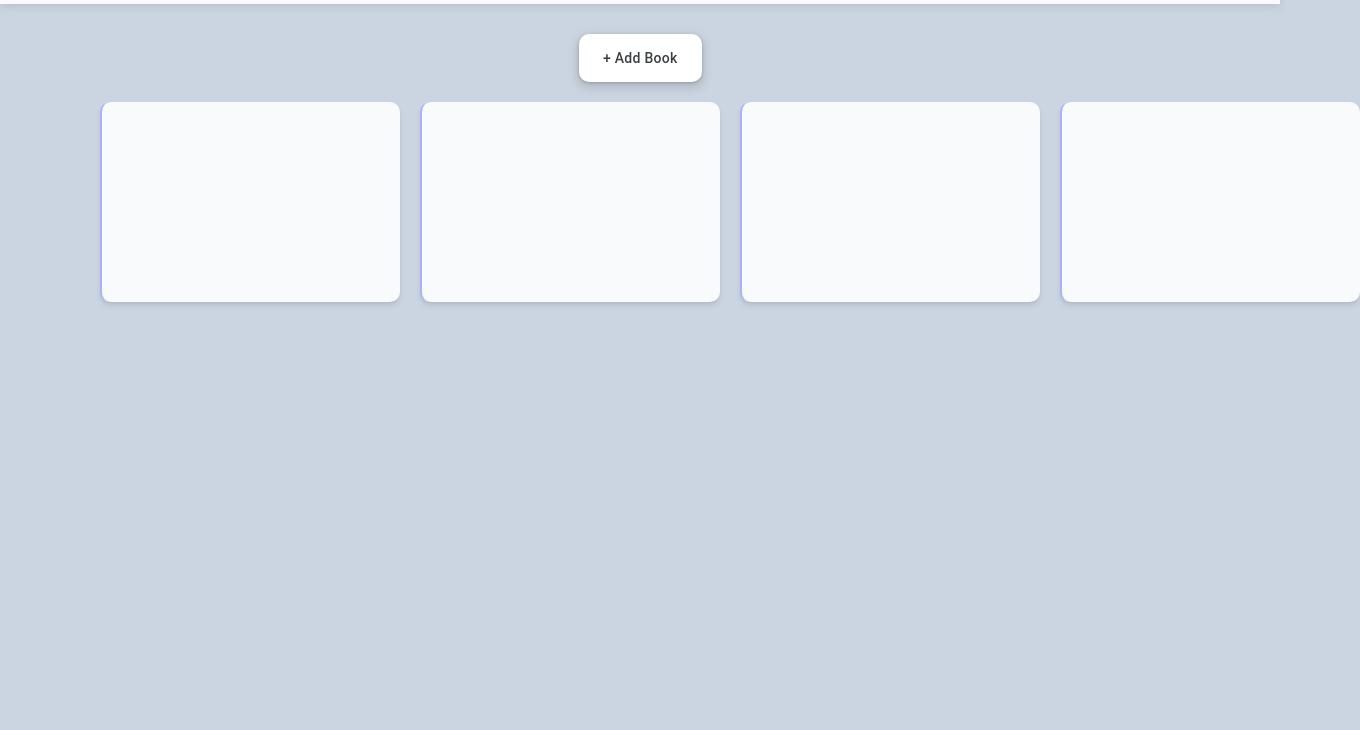
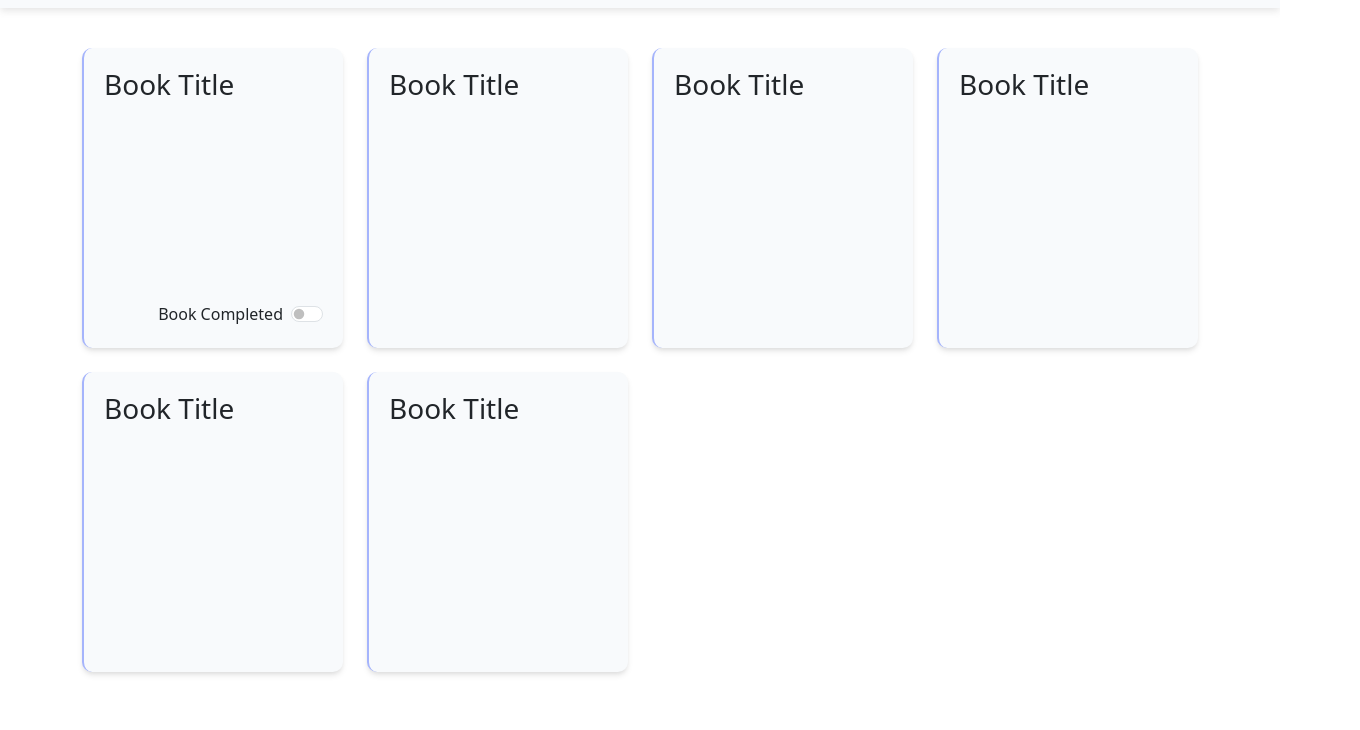
Before and after one commit to kaeladair/library-app, a plain HTML site: page index.html in a window 1280 px wide. Shown: the part 70-800 px from the top of the page, 1360 px wide, since content can reach past the window. Drawn offline with nearby package versions, Linux system fonts and the light colour scheme.

Commit message:
Bootstrap styling and modal

```diff
--- a/css/styles.css
+++ b/css/styles.css
@@ -10,6 +10,10 @@ body {
 }
 
 #header {
+    display: flex;
+    flex-direction: row;
+    justify-content: space-between;
+    align-items: center;
     width: 100vw;
     height: auto;
     background-color: #f8fafc;
@@ -19,14 +23,16 @@ body {
 
 #title {
     color: black;
-    font-size: 25px;
+    font-size: 22px;
+    justify-content: center;
+    align-items: center;
+    margin: 0;
 }
 
 #create-btn {
     display: flex;
     flex-direction: row;
     justify-content: center;
-    margin-top: 30px;
 }
 
 #book-btn {
@@ -39,88 +45,15 @@ body {
     font-weight: 400;
 }
 
-/* CSS */
-.button-17 {
-  align-items: center;
-  appearance: none;
-  background-color: #fff;
-  border-radius: 10px;
-  border-style: none;
-  box-shadow: rgba(0, 0, 0, .2) 0 3px 5px -1px,rgba(0, 0, 0, .14) 0 6px 10px 0,rgba(0, 0, 0, .12) 0 1px 18px 0;
-  box-sizing: border-box;
-  color: #3c4043;
-  cursor: pointer;
-  display: inline-flex;
-  fill: currentcolor;
-  font-family: "Google Sans",Roboto,Arial,sans-serif;
-  font-size: 14px;
-  font-weight: 500;
-  height: 48px;
-  justify-content: center;
-  letter-spacing: .25px;
-  line-height: normal;
-  max-width: 100%;
-  overflow: visible;
-  padding: 2px 24px;
-  position: relative;
-  text-align: center;
-  text-transform: none;
-  transition: box-shadow 280ms cubic-bezier(.4, 0, .2, 1),opacity 15ms linear 30ms,transform 270ms cubic-bezier(0, 0, .2, 1) 0ms;
-  user-select: none;
-  -webkit-user-select: none;
-  touch-action: manipulation;
-  width: auto;
-  will-change: transform,opacity;
-  z-index: 0;
-}
-
-.button-17:hover {
-  background: #F6F9FE;
-  color: #174ea6;
-}
-
-.button-17:active {
-  box-shadow: 0 4px 4px 0 rgb(60 64 67 / 30%), 0 8px 12px 6px rgb(60 64 67 / 15%);
-  outline: none;
-}
-
-.button-17:focus {
-  outline: none;
-  border: 2px solid #4285f4;
-}
-
-.button-17:not(:disabled) {
-  box-shadow: rgba(60, 64, 67, .3) 0 1px 3px 0, rgba(60, 64, 67, .15) 0 4px 8px 3px;
-}
-
-.button-17:not(:disabled):hover {
-  box-shadow: rgba(60, 64, 67, .3) 0 2px 3px 0, rgba(60, 64, 67, .15) 0 6px 10px 4px;
-}
-
-.button-17:not(:disabled):focus {
-  box-shadow: rgba(60, 64, 67, .3) 0 1px 3px 0, rgba(60, 64, 67, .15) 0 4px 8px 3px;
-}
-
-.button-17:not(:disabled):active {
-  box-shadow: rgba(60, 64, 67, .3) 0 4px 4px 0, rgba(60, 64, 67, .15) 0 8px 12px 6px;
-}
-
-.button-17:disabled {
-  box-shadow: rgba(60, 64, 67, .3) 0 1px 3px 0, rgba(60, 64, 67, .15) 0 4px 8px 3px;
-}
-
-#book-grid {
-    display: grid;
-    grid-template-columns: 1fr 1fr 1fr 1fr;
-    margin: 20px;
-    margin-left: 100px;
-    margin-right: 100px;
-    gap: 20px;
+.books {
+    margin-top: 40px;
 }
 
 .book {
-    width: 300px;
-    height: 200px;
+    display: flex;
+    flex-direction: column;
+    justify-content: space-between;
+    height: 300px;
     background-color: #f8fafc;
     border-radius: 10px;
     border-left: 2px solid #a5b4fc;
--- a/index.html
+++ b/index.html
@@ -6,24 +6,94 @@
     <link rel="stylesheet" href="https://fonts.googleapis.com/css2?family=Material+Symbols+Outlined:opsz,wght,FILL,GRAD@20..48,100..700,0..1,-50..200" />
     <link rel="stylesheet" href="css/styles.css">
     <title>Library App</title>
+    <link href="https://cdn.jsdelivr.net/npm/bootstrap@5.3.0/dist/css/bootstrap.min.css" rel="stylesheet" integrity="sha384-9ndCyUaIbzAi2FUVXJi0CjmCapSmO7SnpJef0486qhLnuZ2cdeRhO02iuK6FUUVM" crossorigin="anonymous">
 </head>
 <body>
 
     <div id="header">
-        <h1 id="title">Library</h1>
-
+        <h1 id="title">Library App</h1>
+        <div id="create-btn">
+            <button class="btn btn-primary" data-bs-toggle="modal" data-bs-target="#exampleModal">Add Book</button>
+        </div>
     </div>
 
-    <div id="create-btn">
-        <button class="button-17" role="button">+ Add Book</button>
+    <!-- Modal -->
+    <div class="modal fade" id="exampleModal" tabindex="-1" aria-labelledby="exampleModalLabel" aria-hidden="true">
+        <div class="modal-dialog">
+        <div class="modal-content">
+            <div class="modal-header">
+            <h1 class="modal-title fs-5" id="exampleModalLabel">Add Book</h1>
+            <button type="button" class="btn-close" data-bs-dismiss="modal" aria-label="Close"></button>
+            </div>
+            <div class="modal-body">
+                <div class="mb-3">
+                    <label for="exampleFormControlInput1" class="form-label">Book Title</label>
+                    <input type="text" class="form-control" id="exampleFormControlInput1" placeholder="Harry Potter">
+                </div>
+                 <div class="mb-3">
+                    <label for="exampleFormControlInput2" class="form-label">Author</label>
+                    <input type="text" class="form-control" id="exampleFormControlInput2" placeholder="J.K. Rowling">
+                </div>
+                <div class="mb-3">
+                    <label for="exampleNumber" class="form-label">Pages</label>
+                    <input type="number" class="form-control" id="exampleNumber" placeholder="135">
+                </div>
+                <div class="mb-3">
+                    <label for="exampleNumber" class="form-label">Current Page</label>
+                    <input type="number" class="form-control" id="exampleNumber" placeholder="12">
+                </div>
+            </div>
+            <div class="modal-footer">
+            <button type="button" class="btn btn-secondary" data-bs-dismiss="modal">Close</button>
+            <button type="button" class="btn btn-primary">Add</button>
+            </div>
+        </div>
+        </div>
     </div>
 
-    <div id="book-grid">
-        <div class="book"></div>
-        <div class="book"></div>
-        <div class="book"></div>
-        <div class="book"></div>
+    <div class="container books">
+        <div class="row row-cols-1 row-cols-md-2 row-cols-lg-4 g-4 justify-content-center justify-content-md-start">
+            <div class="col">
+                <div class="book">
+                    <h3>Book Title</h3>
+                    <div class="form-check form-switch form-check-reverse">
+                        <input class="form-check-input" type="checkbox" id="flexSwitchCheckReverse">
+                        <label class="form-check-label" for="flexSwitchCheckReverse">Book Completed</label>
+                    </div>
+                </div>
+            </div>
+            <div class="col">
+                <div class="book">
+                    <h3>Book Title</h3>
+                </div>
+            </div>
+            <div class="col">
+                <div class="book">
+                    <h3>Book Title</h3>
+                </div>
+            </div>
+            <div class="col">
+                <div class="book">
+                    <h3>Book Title</h3>
+                </div>
+            </div>
+            <div class="col">
+                <div class="book">
+                    <h3>Book Title</h3>
+                </div>
+            </div>
+            <div class="col">
+                <div class="book">
+                    <h3>Book Title</h3>
+                </div>
+        </div>
     </div>
 
+
+
+
+
+
+    <script src="https://cdn.jsdelivr.net/npm/bootstrap@5.3.0/dist/js/bootstrap.bundle.min.js" integrity="sha384-geWF76RCwLtnZ8qwWowPQNguL3RmwHVBC9FhGdlKrxdiJJigb/j/68SIy3Te4Bkz" crossorigin="anonymous"></script>
 </body>
 </html>
```
